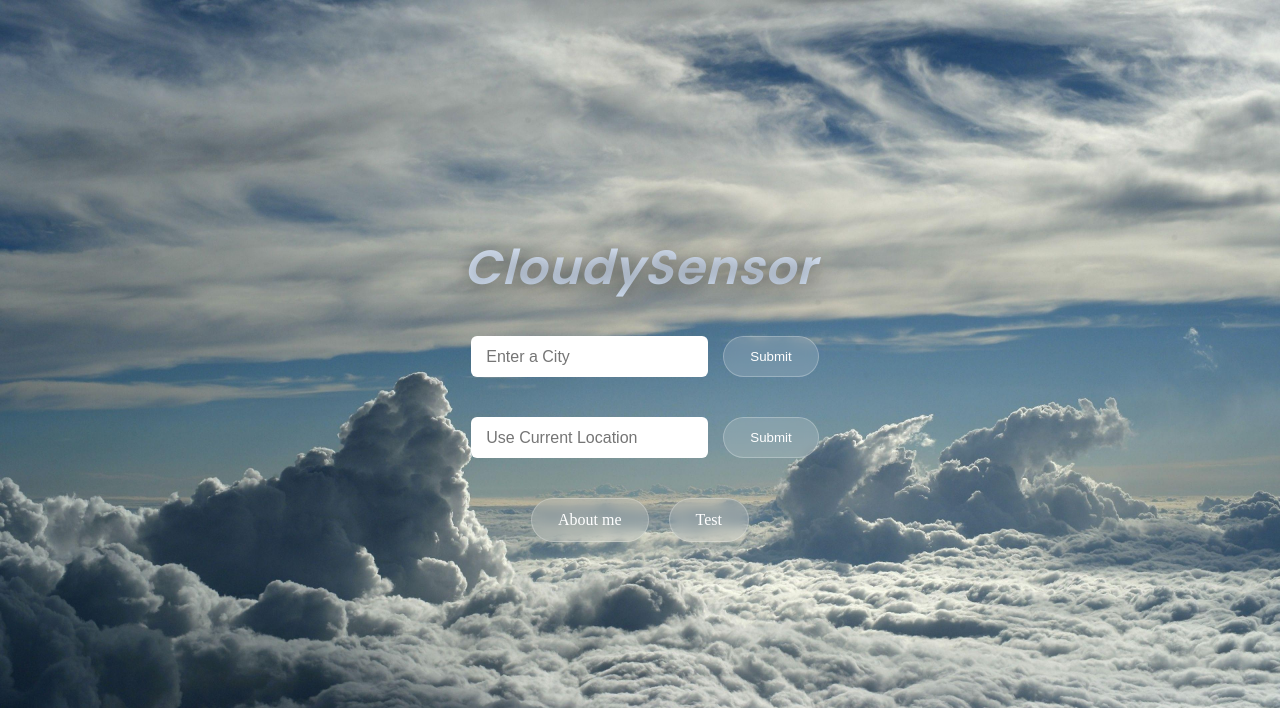
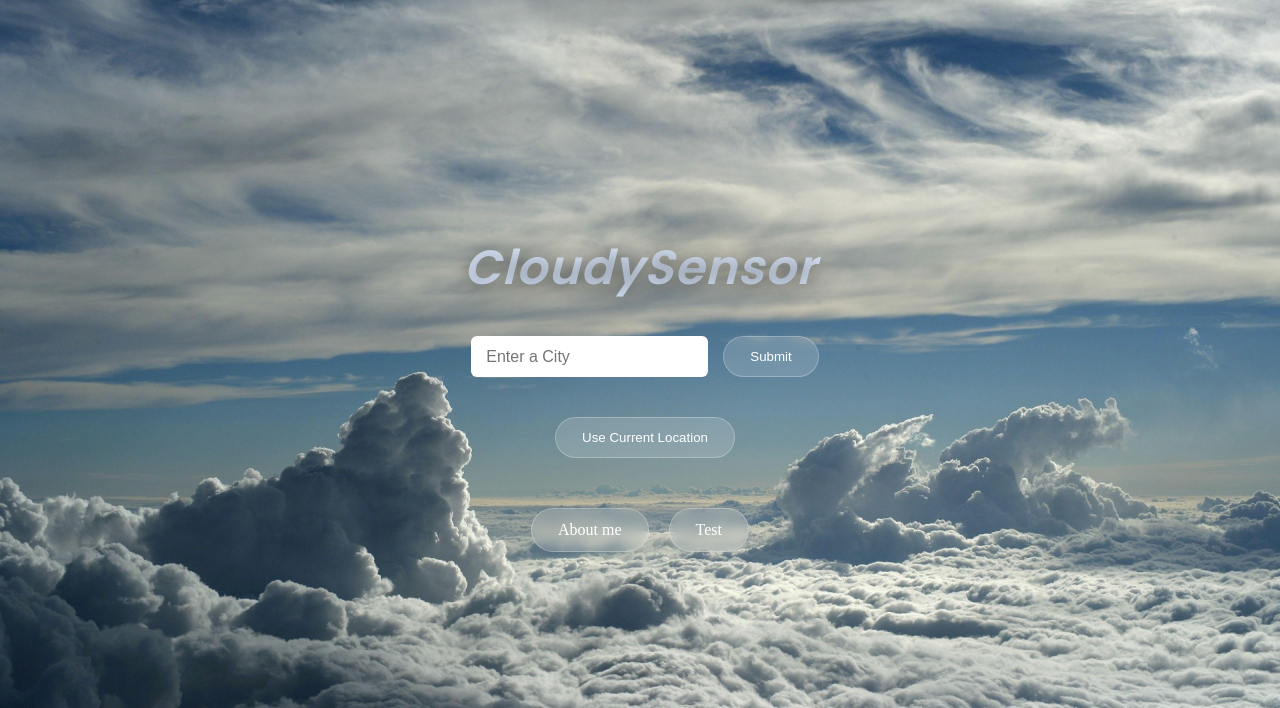
Before and after one commit to Eric-G173/Weather-Website, a Flask app: page / in a window 1280 px wide. Shown: the top 708 px of the page. Run offline with Flask 3, Linux system fonts and the light colour scheme.

Commit message:
- Added ability to search weather based on your current location. This is done via reverse geo-searching done by new helper function in AP_Function.py - Renamed APITesting to API_Function to give proper naming - Added new python unit test to test the reverse geo-search

```diff
--- a/app.py
+++ b/app.py
@@ -1,6 +1,6 @@
 from flask import Flask, render_template, request, session
 
-from APITesting import get_weather
+from API_Function import get_weather, reverse_geocode
 from dotenv import load_dotenv
 import os
 import re
@@ -27,9 +27,15 @@ def home():
     )
 
 
-@app.route("/submit", methods=["POST"])
+@app.route("/submit", methods=["GET", "POST"])
 def submit():
-    city = request.form.get("city", "")
+    lat = request.values.get("lat")
+    lon = request.values.get("lon")
+
+    if lat and lon:
+        city = reverse_geocode(lat, lon)
+    else:
+        city = request.values.get("city", "")
     session["city"] = city
 
     error = error_check(city)
--- a/static/styles.css
+++ b/static/styles.css
@@ -29,6 +29,10 @@ body {
     border: 0;
 }
 
+#useLocation {
+    margin-bottom: 10px;
+}
+
 .index-title {
   position: relative;
   height: auto;
@@ -45,8 +49,7 @@ body {
   text-shadow: 0 2px 20px rgba(0, 0, 0, 0.55);
   padding: 25vh 20px 0 20px;
   letter-spacing: 1px;
-  height: auto;
-  font-weight: 600;
+    font-weight: 600;
   font-size: 1.5rem;
 
 }
--- a/templates/index.html
+++ b/templates/index.html
@@ -18,11 +18,10 @@
     <input type="text" id="city" name="city" placeholder="Enter a City">
     <button type="submit" class="index-btn">Submit</button>
 </form>
-<form class="city-form button-group" action="/submit" method="POST">
-    <label for="useLocation" class="sr-only" >Use Current Location</label>
-    <input type="text" id="useLocation" name="city" placeholder="Use Current Location">
-    <button type="submit" class="index-btn">Submit</button>
-</form>
+<div class="city-form button-group">
+    <button id="useLocation" class="index-btn" type="button">Use Current Location</button>
+</div>
+
 <nav class = "about-link button-group">
     <a href ="#" class="index-btn">About me</a>
     <a href = "#" class="index-btn">Test</a>
@@ -32,5 +31,32 @@
 <p style="color:red;">{{ error }}</p>
 {% endif %}
 
+<script>
+document.getElementById("useLocation").addEventListener("click", function (event) {
+    event.preventDefault();
+
+    if (!navigator.geolocation) {
+        alert("Geolocation is not supported by your browser.");
+        return;
+    }
+
+    navigator.geolocation.getCurrentPosition(success, geoError);
+});
+
+async function success(position) {
+    console.log("GOT LOCATION");
+    const lat = position.coords.latitude;
+    const lon = position.coords.longitude;
+
+    window.location.href = `/submit?lat=${lat}&lon=${lon}`;
+
+}
+
+function geoError() {
+    alert("Unable to retrieve your location.");
+}
+</script>
 </body>
+
+
 </html>
```
Also changed, not shown: API_Function.py (renamed from APITesting.py, +13 -0 lines), tests/test_city_search.py (+16 -2 lines).
